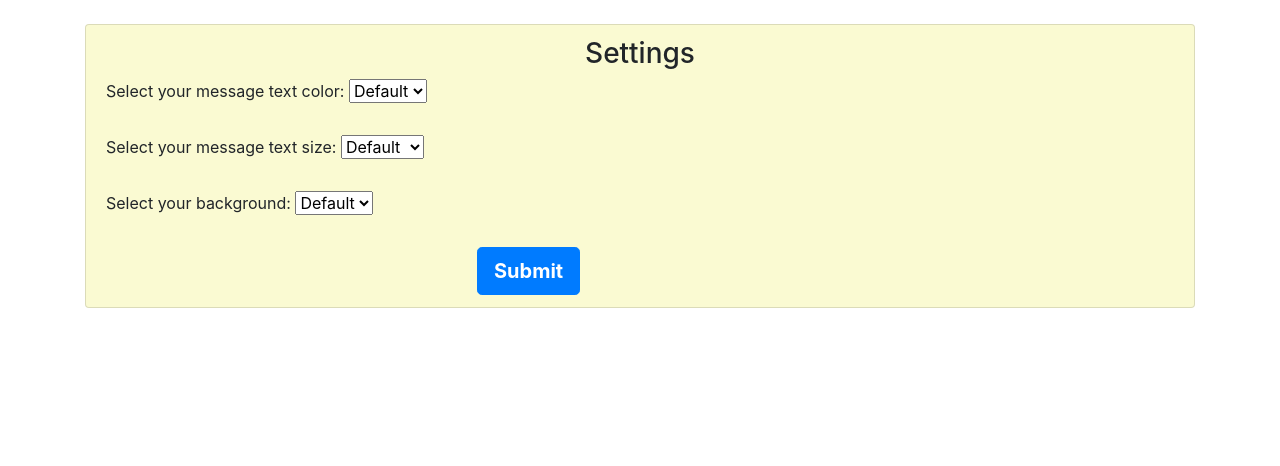
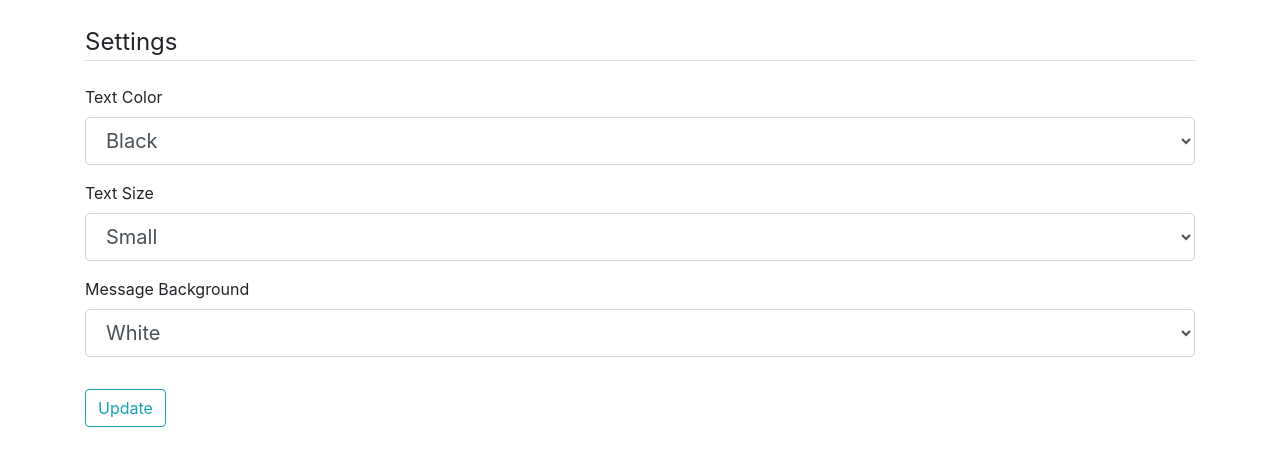
Before and after one commit to matthew-c-lee/Chat-Application, a Flask app: page /settings in a window 1280 px wide. Shown: the part 72-538 px from the top of the page. Run offline with Flask 2, Linux system fonts and the light colour scheme; a user stored in the database is signed in; some libraries are stand-ins or nearby versions.

Commit message:
settings revamp

```diff
--- a/website/auth.py
+++ b/website/auth.py
@@ -1,9 +1,10 @@
 from flask import Blueprint, render_template, request, flash, redirect, url_for
-from .models import User
 from werkzeug.security import generate_password_hash, check_password_hash
-from . import db
 from flask_login import login_user, login_required, logout_user, current_user
 import re
+
+from .models import User
+from . import db
 
 auth = Blueprint('auth', __name__)
 
--- a/website/forms.py
+++ b/website/forms.py
@@ -1,8 +1,8 @@
 from flask_wtf import FlaskForm
 from flask_wtf.file import FileField, FileAllowed
 from flask_login import current_user
-from wtforms import StringField, PasswordField, SubmitField, BooleanField
-from wtforms.validators import DataRequired, Length, Email, EqualTo, ValidationError
+from wtforms import StringField, PasswordField, SubmitField, BooleanField, SelectField
+from wtforms.validators import DataRequired, Length, EqualTo, ValidationError
 from .models import User
 
 class RegistrationForm(FlaskForm):
@@ -18,6 +18,12 @@ class RegistrationForm(FlaskForm):
         if user:
             raise ValidationError('That username is taken. Please choose a different one.')
 
+class SettingsForm(FlaskForm):
+    text_color = SelectField(u'Text Color', choices = ['Black', 'Blue', 'Green', 'Red', 'Orange'], validators = [DataRequired()])
+    text_size = SelectField(u'Text Size', choices = ['Small', 'Medium', 'Large'], validators = [DataRequired()])
+    background = SelectField(u'Message Background', choices = ['White', 'Grey', 'Orange'], validators = [DataRequired()])
+
+    submit = SubmitField('Update')
 
 class LoginForm(FlaskForm):
     password = PasswordField('Password', validators=[DataRequired()])
--- a/website/models.py
+++ b/website/models.py
@@ -36,9 +36,9 @@ class User(db.Model, UserMixin):
     answer = db.Column(db.String(150)) # security word
     question = db.Column(db.String(150)) # security question
     first_name = db.Column(db.String(150))
-    text_color = db.Column(db.String(20)) # message text color
-    text_size = db.Column(db.String(20)) # message text size
-    background = db.Column(db.String(20)) # background color
+    text_color = db.Column(db.String(20), default='Black') # message text color
+    text_size = db.Column(db.String(20), default='Medium') # message text size
+    background = db.Column(db.String(20), default='White') # background color
     status = db.Column(db.String(150))
     messages = db.relationship('Message')
     friends_list = db.relationship('Friend')
--- a/website/templates/settings.html
+++ b/website/templates/settings.html
@@ -1,57 +1,58 @@
 {% extends "base.html" %} {% block title %}Settings{% endblock %} {% block content
     %}
 
+  <form method="POST" action="" enctype="multipart/form-data">
+    {{ form.hidden_tag() }}
+    <fieldset class="form-group">
+        <legend class="border-bottom mb-4">Settings</legend>
+        <div class="form-group">
+            {{ form.text_color.label(class="form-control-label") }}
 
-    <form method="POST">
+            {% if form.text_color.errors %}
+                {{ form.text_color(class="form-control form-control-lg is-invalid") }}
+                <div class="invalid-feedback">
+                    {% for error in form.text_color.errors %}
+                        <span>{{ error }}</span>
+                    {% endfor %}
+                </div>
+            {% else %}
+                {{ form.text_color(class="form-control form-control-lg") }}
+            {% endif %}
+        </div>
 
-    <li class="list-group-item" style="background-color: lightgoldenrodyellow">
-      <h3 align="center">Settings</h3>
+        <div class="form-group">
+            {{ form.text_size.label(class="form-control-label") }}
 
-      <!-- text color selection button -->
-      <div class = "form-floating">
-        <label for="textColor" class="bi bi-question-circle"> Select your message text color:  </label>
-        <select class="form-select" title="textColor" type='text' name='textColor' id='textColor' required>
-          <option value="black">Default</option>
-          <option value="black">Black</option>
-          <option value="blue" >Blue</option>
-          <option value="green" >Green</option>
-          <option value="red" >Red</option>
-          <option value="orange" >Orange</option>
-        </select>
-      </div>
-      <br />
+            {% if form.text_size.errors %}
+                {{ form.text_color(class="form-control form-control-lg is-invalid") }}
+                <div class="invalid-feedback">
+                    {% for error in form.text_size.errors %}
+                        <span>{{ error }}</span>
+                    {% endfor %}
+                </div>
+            {% else %}
+                {{ form.text_size(class="form-control form-control-lg") }}
+            {% endif %}
+        </div>
 
-      <!-- text size selection button -->
-      <div class = "form-floating">
-        <label for="textSize" class="bi bi-question-circle"> Select your message text size: </label>
-        <select class="form-select" title="textSize" type='text' name='textSize' id='textSize' required>
-          <option value="15px">Default</option>
-          <option value="15px">Small</option>
-          <option value="25px" >Medium</option>
-          <option value="35px" >Large</option>
-        </select>
-      </div>
-      <br />
+        <div class="form-group">
+          {{ form.background.label(class="form-control-label") }}
 
-      <!-- background selection button-->
-      <div class = "form-floating">
-        <label for="background" class="bi bi-question-circle"> Select your background: </label>
-        <select class="form-select" title="background" type='text' name='background' id='background' required>
-          <option value="white">Default</option>
-          <option value="white">White</option>
-          <option value="gray" >Gray</option>
-          <option value="orange" >Orange</option>
-        </select>
-      </div>
-      <br />
-
-      <!-- submit buttom-->
-      <div class="d-grid gap-2 col-4 mx-auto">
-         <button type="submit" class="btn btn-primary btn-lg" style="font-weight:bold;">Submit</button>
+          {% if form.background.errors %}
+              {{ form.text_color(class="form-control form-control-lg is-invalid") }}
+              <div class="invalid-feedback">
+                  {% for error in form.background.errors %}
+                      <span>{{ error }}</span>
+                  {% endfor %}
+              </div>
+          {% else %}
+              {{ form.background(class="form-control form-control-lg") }}
+          {% endif %}
       </div>
 
-
-    </li>
-
-  </form>
+    </fieldset>
+    <div class="form-group">
+        {{ form.submit(class="btn btn-outline-info") }}
+    </div>
+</form>
     {% endblock %}
--- a/website/views.py
+++ b/website/views.py
@@ -7,12 +7,13 @@ from flask import Blueprint, render_template, request, flash, redirect, url_for
 from flask_login import login_required, current_user
 
 from sqlalchemy import and_, desc
-from .forms import UpdateAccountForm
 
 from .models import User, Message, Friend, Block
 from . import db
+from .forms import UpdateAccountForm, SettingsForm
 
 views = Blueprint('views', __name__)
+
 
 # saves the picture
 def save_picture(form_picture):
@@ -27,6 +28,7 @@ def save_picture(form_picture):
     i.save(picture_path)
 
     return picture_fn
+
 
 # your profile page
 @views.route("/profile", methods=['GET', 'POST'])
@@ -52,17 +54,19 @@ def profile():
         form.status.data = current_user.status
 
     # grabs the image out of the profile pics folder
-    image_file = url_for('static', filename='profile_pics/' + current_user.image_file)
-    return render_template('profile.html', title='Account', image_file=image_file, form=form, user=current_user)
+    image_file = url_for('static', filename = 'profile_pics/' + current_user.image_file)
+    return render_template('profile.html', title = 'Account', image_file = image_file, form = form,
+        user = current_user)
+
 
 # profile of a specific user
-@views.route('/profile/<string:username>', methods=['GET', 'POST'])
+@views.route('/profile/<string:username>', methods = ['GET', 'POST'])
 @login_required
 def other_profile(username):
     user = User.query.filter(User.username == username).first_or_404()
 
     if user:
-        image_file = url_for('static', filename='profile_pics/' + user.image_file)
+        image_file = url_for('static', filename = 'profile_pics/' + user.image_file)
 
         if request.method == 'POST':
             user.username = request.form['username']
@@ -73,25 +77,28 @@ def other_profile(username):
             except:
                 return 'There was an issue updating your task'
 
-        return render_template('other_profile.html', Friend=Friend, user=user,image_file=image_file, current_user=current_user, and_=and_ , Block=Block)
+        return render_template('other_profile.html', Friend = Friend, user = user,image_file = image_file,
+            current_user = current_user, and_ = and_ , Block = Block)
+
 
 # Code for the Add Friend button
-@views.route('/add-friend/<string:user_id>/<string:search>', methods=['GET', 'POST'])
+@views.route('/add-friend/<string:user_id>/<string:search>', methods = ['GET', 'POST'])
 @login_required
 def add_friend(user_id, search):
     user = User.query.get(user_id)
 
     # if the user exists
     if user:
-        new_friend = Friend(user_id=current_user.id, friend_id=user.id, friend_name=user.username)
+        new_friend = Friend(user_id = current_user.id, friend_id = user.id, friend_name = user.username)
         db.session.add(new_friend)
         db.session.commit()
 
-        flash("You are now friends with " + user.username, category='success')
+        flash("You are now friends with " + user.username, category = 'success')
     return redirect("/search/" + search)
 
+
 # Deletes messages
-@views.route('/delete-message/<string:message_id>/<string:recipient_name>', methods=['GET', 'POST'])
+@views.route('/delete-message/<string:message_id>/<string:recipient_name>', methods = ['GET', 'POST'])
 def delete_message(message_id, recipient_name):
     message = Message.query.get(message_id)
 
@@ -102,19 +109,13 @@ def delete_message(message_id, recipient_name):
 
     return redirect('/chat/' + recipient_name)
 
-@views.route('/add-block/<string:user_id>', methods=['GET', 'POST'])
+
+@views.route('/add-block/<string:user_id>', methods = ['GET', 'POST'])
 def add_block(user_id):
 
     user = User.query.get(user_id)
 
-    #friend = Friend.query.filter_by(Friend.user_id == current_user.id).first()
-   #new_friend = Friend(user_id=current_user.id, friend_id=user.id, friend_name=user.username)
-    #flash(new_friend)
-   # if new_friend:
-   #     db.session.delete(new_friend)
-    #    db.session.commit()
-
-    new_block = Block(user_id=current_user.id, blocked_id=user.id, blocked_name=user.username)
+    new_block = Block(user_id = current_user.id, blocked_id = user.id, blocked_name = user.username)
     old_friend = Friend.query.filter(Friend.user_id == current_user.id).first()
     db.session.add(new_block)
     db.session.commit()
@@ -124,26 +125,28 @@ def add_block(user_id):
         db.session.commit()
 
 
-    flash("You have blocked " + user.username, category='success')
+    flash("You have blocked " + user.username, category = 'success')
 
     return redirect(url_for('views.chat'))
 
-@views.route('/remove-block/<string:user_id>', methods=['GET', 'POST'])
+
+@views.route('/remove-block/<string:user_id>', methods = ['GET', 'POST'])
 def remove_block(user_id):
 
     user = User.query.get(user_id)
 
-    #new_block = Block(user_id=current_user.id, blocked_id=user.id, blocked_name=user.username)
+    #new_block = Block(user_id = current_user.id, blocked_id = user.id, blocked_name = user.username)
     old_block = Block.query.filter(Block.user_id == current_user.id).first()
     db.session.delete(old_block)
     db.session.commit()
 
-    flash("You have unblocked " + user.username, category='success')
+    flash("You have unblocked " + user.username, category = 'success')
 
     return redirect(url_for('views.chat'))
 
+
 # search before the user inputs a query
-@views.route('/search', methods=['GET', 'POST'])
+@views.route('/search', methods = ['GET', 'POST'])
 @login_required
 def search():
     user_db = None
@@ -152,10 +155,12 @@ def search():
         search = request.form.get('search')
         return redirect("/search/" + search)
 
-    return render_template("search.html", user=current_user, current_user=current_user, user_db = user_db, search=search, Friend=Friend, and_=and_, Block=Block)
+    return render_template("search.html", user = current_user, current_user = current_user, user_db = user_db,
+        search = search, Friend = Friend, and_ = and_, Block = Block)
+
 
 # search with query
-@views.route('/search/<string:search>', methods=['GET', 'POST'])
+@views.route('/search/<string:search>', methods = ['GET', 'POST'])
 @login_required
 def other_search(search):
     user_db = User.query.filter(User.username.like('%'+search+'%')).all()
@@ -164,52 +169,77 @@ def other_search(search):
         return redirect("/search/" + search)
 
 
-    return render_template("search.html", user=current_user, current_user=current_user, user_db = user_db, search=search, Friend=Friend, and_=and_, Block=Block)
+    return render_template("search.html", user = current_user, current_user = current_user, user_db = user_db,
+        search = search, Friend = Friend, and_ = and_, Block = Block)
 
 
 # settings page
-@views.route('/settings', methods=['GET', 'POST'])
+@views.route('/settings', methods = ['GET', 'POST'])
 @login_required
 def settings():
-    if request.method == 'POST': #if button is pressed
-        current_user.text_color = request.form.get('textColor')
-        current_user.text_size = request.form.get('textSize')
-        current_user.background = request.form.get('background')
+    form = SettingsForm()
+    if form.validate_on_submit():
+        current_user.text_color = form.text_color.data
+        current_user.text_size = form.text_size.data
+        current_user.background = form.background.data
+
+        # current_user.status = form.status.data
         db.session.commit()
 
-        flash('Your settings were changed.', category='success')
-        return render_template("settings.html", User=User, user=current_user, username=current_user.username)
+        flash('Your settings were changed.', category = 'success')
+        return redirect(url_for('views.settings'))
 
-    return render_template("settings.html", user=current_user)
+
+    elif request.method == 'GET':
+        # fills out the forms based on your current username and status
+        form.text_color.data = current_user.text_color
+        form.text_size.data = current_user.text_size
+        form.background.data = current_user.background
+
+
+        # form.status.data = current_user.status
+
+
+    # if request.method == 'POST':  #if button is pressed
+    #     current_user.text_color = request.form.get('textColor')
+    #     current_user.text_size = request.form.get('textSize')
+    #     current_user.background = request.form.get('background')
+    #     db.session.commit()
+
+
+
+    return render_template("settings.html", User = User, user = current_user, username = current_user.username, form = form)
+
 
 # frequently asked questions page
-@views.route('/faq', methods=['GET', 'POST'])
+@views.route('/faq', methods = ['GET', 'POST'])
 def faq():
-    return render_template("faq.html", user=current_user)
+    return render_template("faq.html", user = current_user)
+
 
 # chat page before selecting a user or group
-@views.route('/', methods=['GET', 'POST'])
+@views.route('/', methods = ['GET', 'POST'])
 @login_required
 def chat():
     recipient = None
-    if request.method == 'POST': #if button is pressed
+    if request.method == 'POST':  #if button is pressed
         message = request.form.get('message')
 
         if len(message) < 1:
-            flash('Message is too short.', category='error')
+            flash('Message is too short.', category = 'error')
         else:
-            new_message = Message(data=message, user_id=current_user.id)
+            new_message = Message(data = message, user_id = current_user.id)
             db.session.add(new_message)
-            db.session.commit()   #update database
+            db.session.commit()  #update database
 
     # Get their username
-    user_db = User.query.all()
-    # message_db = Message.query.all()
 
-    return render_template("chat_menu.html", User=User, user=current_user, username=current_user.username, user_db=user_db, Message = Message, recipient=recipient, desc=desc, redirect=redirect)
+    return render_template("chat_menu.html", User = User, user = current_user, username = current_user.username,
+        Message = Message, recipient = recipient, desc = desc, redirect = redirect)
+
 
 # chat with a user selected
-@views.route('/chat/<string:recipient>', methods=['GET', 'POST'])
+@views.route('/chat/<string:recipient>', methods = ['GET', 'POST'])
 @login_required
 def chat_with(recipient):
     recipient = User.query.filter(User.username == recipient).first_or_404()
@@ -218,41 +248,12 @@ def chat_with(recipient):
         message = request.form.get('message')
 
         if len(message) < 1:
-            flash('Message is too short.', category='error')
+            flash('Message is too short.', category = 'error')
         else:
-            new_message = Message(data=message, user_id=current_user.id, recipient_id = recipient.id)
+            new_message = Message(data = message, user_id = current_user.id, recipient_id = recipient.id)
             db.session.add(new_message)
             db.session.commit()   #update database
-            # flash('Message sent.', category='success')
             return redirect('/chat/' + recipient.username)
 
-
-    # Get their username
-    user_db = User.query.all()
-    # message_db = Message.query.all()
-
-    return render_template("chat_with.html", User=User, user=current_user, username=current_user.username, user_db=user_db, Message = Message, recipient=recipient, desc=desc, redirect=redirect, message1=None, datetime=datetime)
-
-
-
-
-
-
-
-
-
-# @views.route('/index')
-# def index():
-#     members = User.query.all()
-#     return render_template('index.html', members=members)
-
-# @views.route('/update', methods=['POST'])
-# def update():
-
-#     member = User.query.filter_by(id=request.form['id']).first()
-#     member.username = request.form['name']
-#     member.first_name = request.form['email']
-
-#     db.session.commit()
-
-#     return jsonify({'result' : 'success', 'member_num' : member.id})
+    return render_template("chat_with.html", User = User, user = current_user, username = current_user.username,
+        Message = Message, recipient = recipient, desc = desc, redirect = redirect, message1 = None, datetime = datetime)
```
Also changed, not shown: website/group_views.py (+7 -8 lines), website/templates/search.html (+2 -14 lines), website/database.db.
